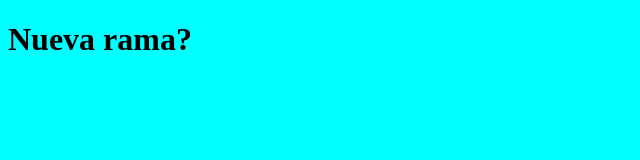
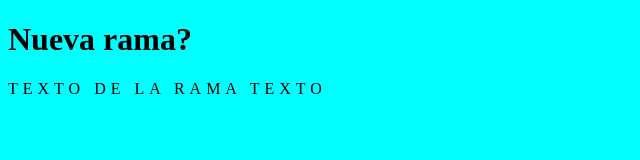
Before and after one commit to DamianOribe21/aprendiendoGit, a plain HTML site: page index.html in a window 1280 px wide. Shown: the whole page, without its empty margins (0-640 px from the left). Drawn offline with Linux system fonts and the light colour scheme.

Commit message:
Cambios de Texto

```diff
--- a/index.html
+++ b/index.html
@@ -11,5 +11,7 @@
 
     <h1>Nueva rama?</h1>
 
+    <p>Texto de la rama Texto</p>
+
 </body>
 </html>
--- a/style/styles.css
+++ b/style/styles.css
@@ -1,3 +1,7 @@
 *{
     background-color: aqua;
 }
+p{
+    text-transform: uppercase;
+    letter-spacing: 5px;
+}
```
